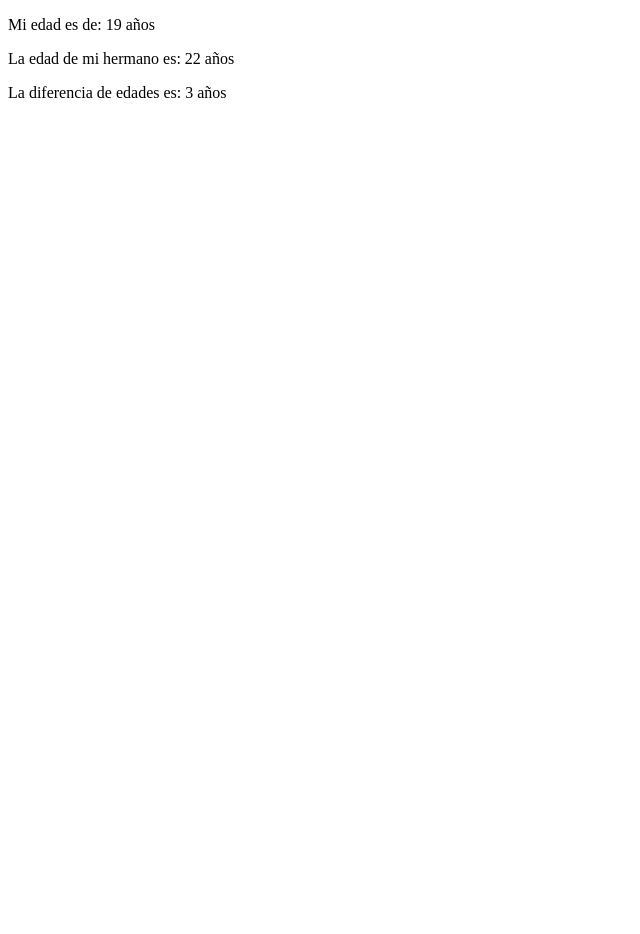
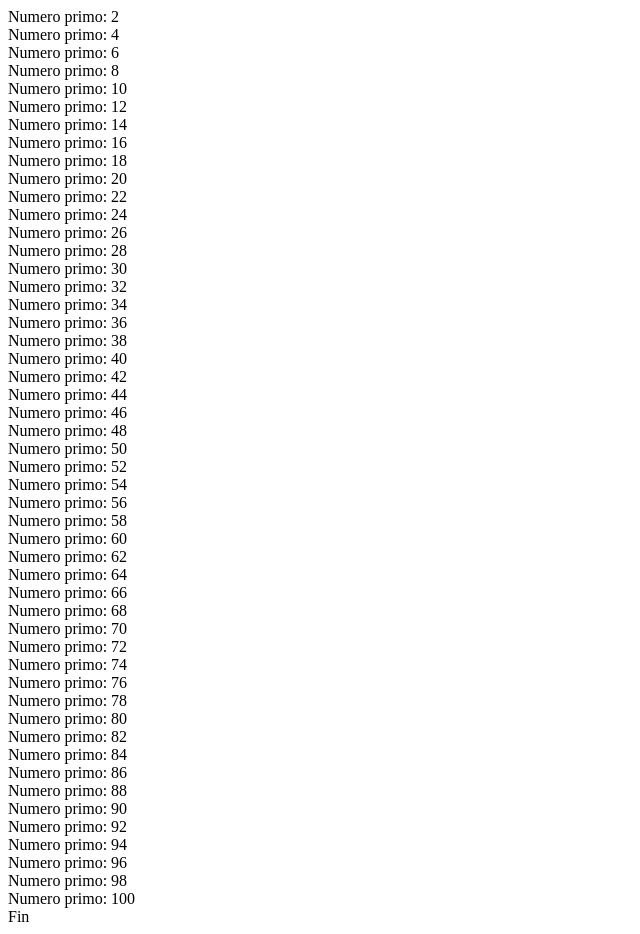
Before and after one commit to jared0192galicia/ONE_LogicProgramPtr1, a plain HTML site: page index.html in a window 1280 px wide. Shown: the whole page, without its empty margins (0-640 px from the left). Before the commit the page ends 800 px from the top, so only its background shows below. Drawn offline with Linux system fonts and the light colour scheme.

Commit message:
Numeros primos

```diff
--- a/index.html
+++ b/index.html
@@ -3,16 +3,16 @@
 <head>
     <meta charset="UTF-8">
     <meta http-equiv="X-UA-Compatible" content="IE=edge">
+    <meta name="description" content="Paguina de numeros primos">
     <meta name="viewport" content="width=device-width, initial-scale=1.0">
-    <title>Diferencia de edades</title>
+    <title>Numeros primos</title>
 </head>
 <body>
     <main>
         <section>
             <script>
-                // Funcion para imprimir
-                function imprimir(msg){
-                    var saltos = 0;
+                function println(msg){
+                    var saltos = 1;
                     document.write(msg);
                     saltoLinea(saltos);
 
@@ -25,15 +25,17 @@
                     }
                 }
 
-                // Proceso
-                var edadMia = 19;
-                var edadHer = 22;
-                var diferencia = edadHer - edadMia;
+                var i = 1;
 
-                imprimir("<p>Mi edad es de: " + edadMia + " años</p>");
-                imprimir("<p>La edad de mi hermano es: " + edadHer + " años</p>");
-                imprimir("<p>La diferencia de edades es: " + diferencia + " años</p>");
+                // Imprecion de numeros primos
+                while (i <= 100) {
 
+                    if((i % 2) == 0) {
+                        println("Numero primo: " + i);
+                    }
+                    i++;
+                }
+                println("Fin");
             </script>
         </section>
     </main>
```
